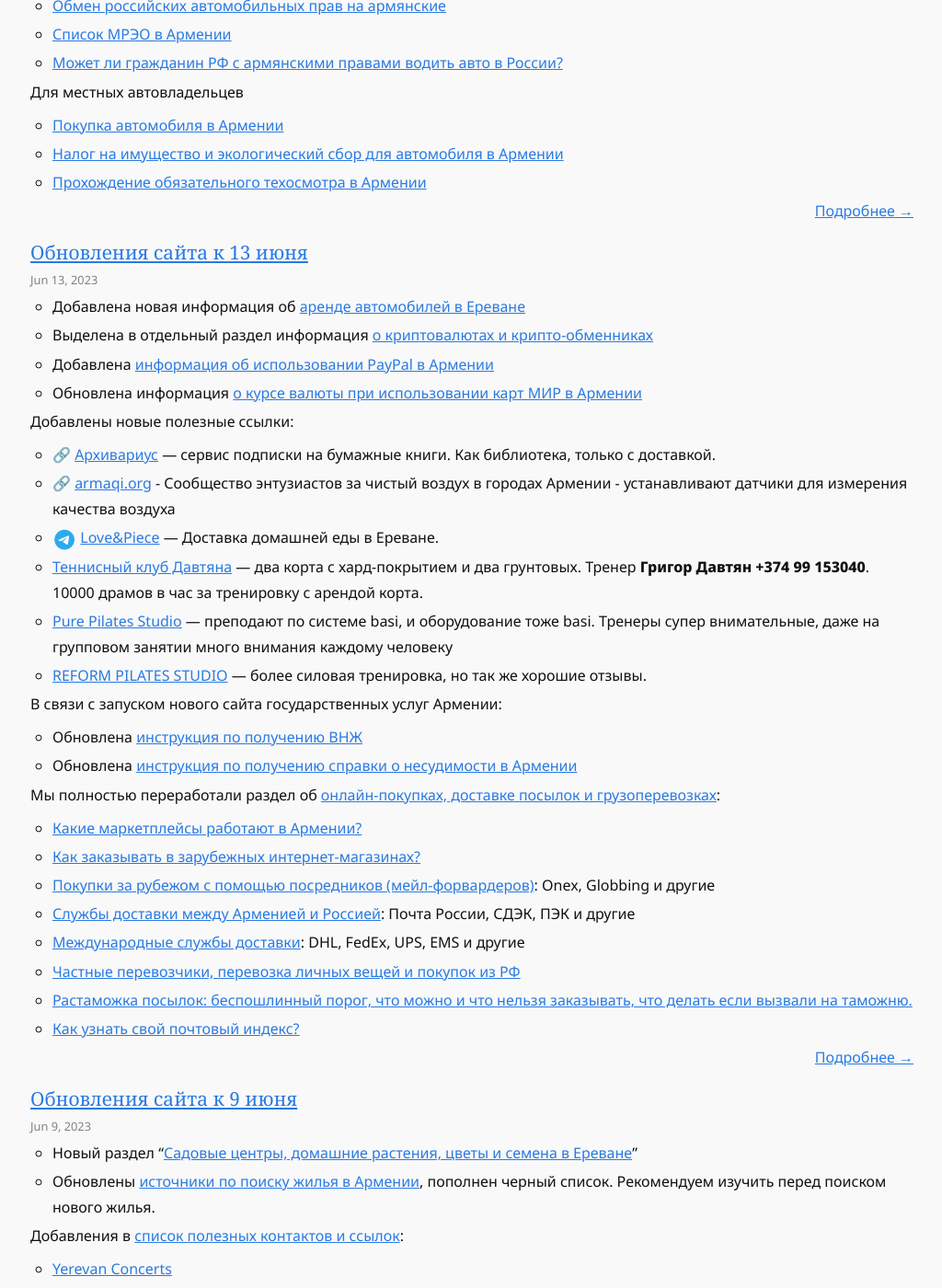
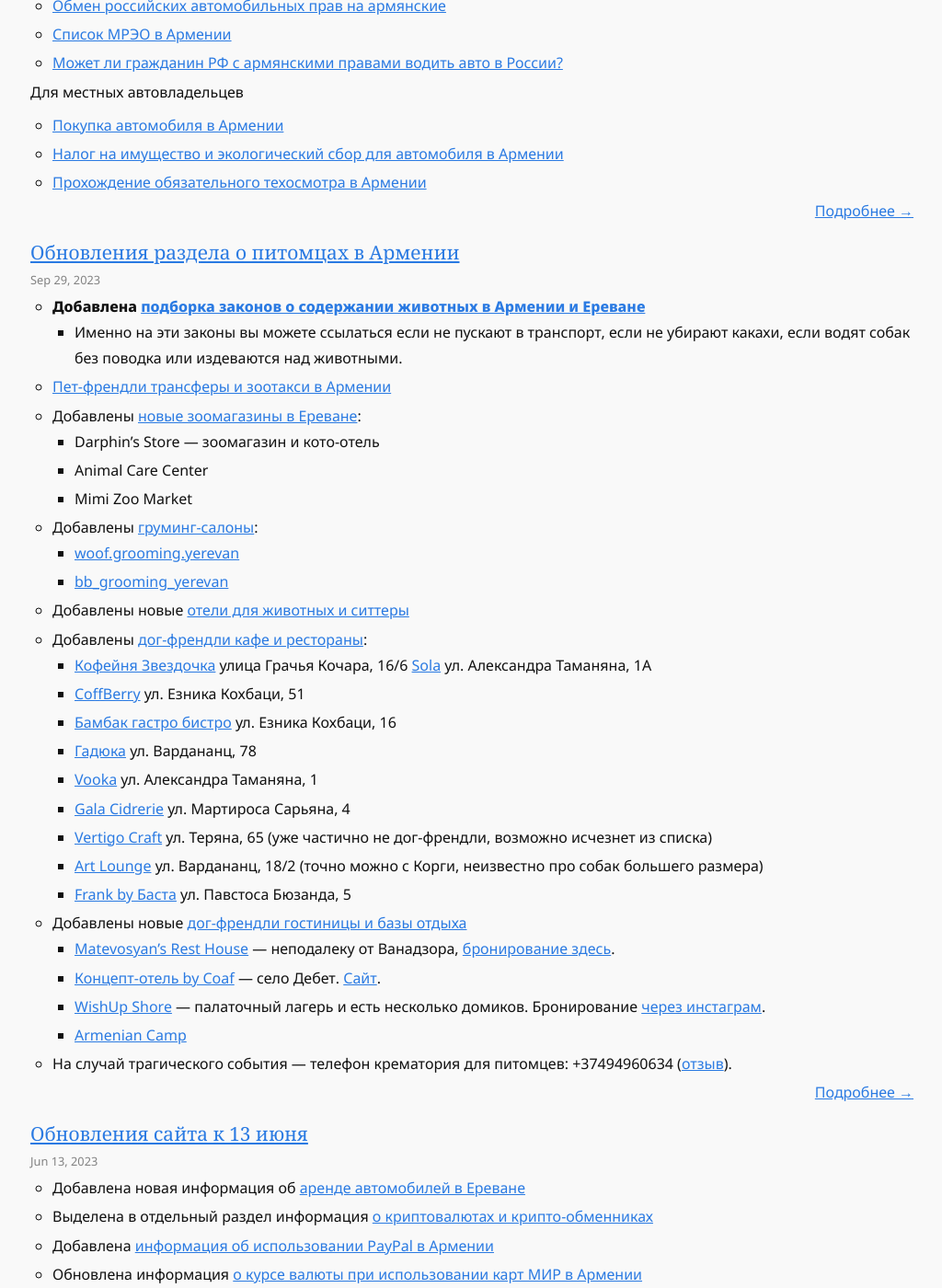
Before and after one commit to haywiki/haywiki.github.io, a Jekyll site: the page built from index.md, in a window 1280 px wide and 1400 px high, scrolled down 3683 px. Shown: the whole window at 92% size, without its empty margins (127-1151 px from the left). Built offline with Jekyll 4.4.1, drawn with Linux system fonts in a browser that asks for light colours; nearby versions of some CDN libraries; some of the changed text lies outside the part shown.

Commit message:
новость с обновлениями раздела для питомцев

```diff
--- /dev/null
+++ b/_posts/2023-09-29-animals.md
@@ -0,0 +1,48 @@
+---
+layout: post
+title: Обновления раздела о питомцах в Армении
+author: Антон
+excerpt_separator: <!--more-->
+more_text: "Подробнее"
+---
+
+- **Добавлена [подборка законов о содержании животных в Армении и Ереване](https://haywiki.org/animals/laws.html)**
+  - Именно на эти законы вы можете ссылаться если не пускают в транспорт, если не убирают какахи, если водят собак без поводка или издеваются над животными.
+- [Пет-френдли трансферы и зоотакси в Армении](https://haywiki.org/animals/zootaxi.html)
+- Добавлены [новые зоомагазины в Ереване](https://haywiki.org/animals/shops.html):
+  - Darphin’s Store — зоомагазин и кото-отель
+  - Animal Care Center
+  - Mimi Zoo Market
+- Добавлены [груминг-салоны](https://haywiki.org/animals/grooming.html):
+  - [woof.grooming.yerevan](https://www.instagram.com/woof.grooming.yerevan/)
+  - [bb_grooming_yerevan](https://instagram.com/bb_grooming_yerevan)
+- Добавлены новые [отели для животных и ситтеры](https://haywiki.org/animals/services.html)
+- Добавлены [дог-френдли кафе и рестораны](https://haywiki.org/animals/map.html):
+  - [Кофейня Звездочка](https://yandex.ru/maps/org/zvyozdochka/46251805689/) улица Грачья Кочара, 16/6
+    [Sola](https://yandex.ru/maps/org/sola/142981253078/) ул. Александра Таманяна, 1А
+  - [CoffBerry](https://yandex.ru/maps/org/coffberry/98314495335/) ул. Езника Кохбаци, 51
+  - [Бамбак гастро бистро](https://yandex.ru/maps/org/bambak_gastro_bistro/182415070258/) ул. Езника Кохбаци, 16
+  - [Гадюка](https://yandex.ru/maps/org/gadyuka/128711950705/) ул. Вардананц, 78
+  - [Vooka](https://yandex.ru/maps/org/vuka/101240953494/) ул. Александра Таманяна, 1
+  - [Gala Cidrerie](https://yandex.ru/maps/org/gala_cidrerie/215204009320/) ул. Мартироса Сарьяна, 4
+  - [Vertigo Craft](https://yandex.ru/maps/org/65667654893) ул. Теряна, 65 (уже частично не дог-френдли, возможно исчезнет из списка)
+  - [Art Lounge](https://yandex.ru/maps/org/art_launzh/150338432746/) ул. Вардананц, 18/2 (точно можно с Корги, неизвестно про собак большего размера)
+  - [Frank by Баста](https://yandex.ru/maps/org/frank_by_basta/113039833181/) ул. Павстоса Бюзанда, 5
+- Добавлены новые [дог-френдли гостиницы и базы отдыха](https://haywiki.org/animals/hotels.html)
+  - [Matevosyan's Rest House](https://yandex.ru/maps/org/matevosyan_s_rest_house/194029366022/) — неподалеку от Ванадзора, [бронирование здесь](https://www.booking.com/hotel/am/matevosyan-s-rest-house.en-gb.html).
+  - [Концепт-отель by Coaf](https://yandex.ru/maps/org/kontsept_otel_by_coaf/72601532586/) — село Дебет. [Сайт](https://concepthotel.am).
+  - [WishUp Shore](https://yandex.ru/maps/org/vishap_plyazh/5810108409/) — палаточный лагерь и есть несколько домиков. Бронирование [через инстаграм](https://instagram.com/wishupshore).
+  - [Armenian Camp](https://yandex.ru/maps/org/armenian_camp/134656821372/)
+- На случай трагического события — телефон крематория для питомцев: +37494960634 ([отзыв](https://t.me/armenia_pets/109121)).
+
+<!--more-->
+
+Информацию с сайта можно копировать и использовать в соответствии с лицензией
+[CC BY-NC-SA](https://creativecommons.org/licenses/by-nc-sa/4.0/deed.ru). То есть с указанием авторства и свободно для
+некоммерческого использования.
+
+Вы также можете присоединиться к [нашей команде на github](https://github.com/haywiki) и помогать иммигрантам,
+публикуя статьи на сайте!
+
+С уважением,
+Антон.
```
Also changed, not shown: _posts/2023-09-29-updates.md (+1 -1 lines).
